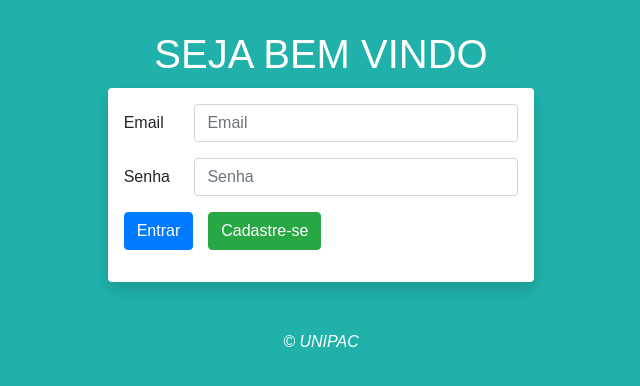
After one commit to hemilioaraujo/portal_ensino, a Django app: page /login/ in a window 1280 px wide. The commit adds this page. Shown: the top 386 px of the page, without its empty margins (319-959 px from the left). Run offline with Django 3.2, Linux system fonts and the light colour scheme; some libraries are stand-ins or nearby versions.

Commit message:
Criando template de login

```diff
--- a/templates/base.html
+++ b/templates/base.html
@@ -8,28 +8,16 @@
         <meta http-equiv="X-UA-Compatible" content="ie=edge">
         <link rel="stylesheet" href="https://stackpath.bootstrapcdn.com/bootstrap/4.2.1/css/bootstrap.min.css">
         <link rel="stylesheet" href="https://use.fontawesome.com/releases/v5.6.3/css/all.css" integrity="sha384-UHRtZLI+pbxtHCWp1t77Bi1L4ZtiqrqD80Kn4Z8NTSRyMA2Fd33n5dQ8lWUE00s/" crossorigin="anonymous">
-        <link rel="stylesheet" href="{% static 'stick-footer.css' %}">
+        <link rel="stylesheet" href="{% static 'style.css' %}">
         <title>{% block title %}{%endblock%}</title>
     </head>
 
-    <body>
-    <div class="container">
-        {% block search %}{% endblock %}
-    </div>
+    <body class="container-fluid">
+        {% block main %}
 
-        <div class="container">
-            <div class="jumbotron">
-                {% block main %} {% endblock %}
-            </div>
-        </div>
+        {% endblock %}
 
         {% block footer %}
-
-          <footer class="footer">
-          <div class="container">
-            <p class="text-muted">Aqui a história acontece!</p>
-          </div>
-        </footer>
 
         {% endblock %}
 
--- /dev/null
+++ b/templates/login.html
@@ -0,0 +1,87 @@
+{% extends 'base.html' %}
+
+{% block title %} Login {% endblock %}
+
+{% block main %}
+
+    <header>
+        <h1>SEJA BEM VINDO</h1>
+    </header>
+    <section class="row">
+            <div class="col">
+
+            </div>
+
+                <div class="col-9 col-sm-7 col-lg-4 text-justify shadow p-3 mb-5 bg-white rounded align-center">
+                    <form>
+                        <div class="form-group row">
+                            <label for="inputEmail1" class="col-sm-2 col-form-label">Email</label>
+                            <div class="col-sm-10">
+                                <input type="email" class="form-control" id="inputEmail1" placeholder="Email" required>
+                            </div>
+                        </div>
+                        <div class="form-group row">
+                            <label for="inputPassword1" class="col-sm-2 col-form-label">Senha</label>
+                            <div class="col-sm-10">
+                                <input type="password" class="form-control" id="inputPassword1" placeholder="Senha" required>
+                            </div>
+                        </div>
+                        <div class="form-group row">
+                            <div class="col-auto">
+                                <button type="submit" class="btn btn-primary">Entrar</button>
+                    </form>
+                </div>
+                <button onclick="document.getElementById('id01').style.display='block'" class='btn btn-success'>Cadastre-se</button>
+
+                <div id="id01" class="modal">
+                  <span onclick="document.getElementById('id01').style.display='none'" class="close" title="Close Modal">&times;</span>
+                  <form class="form-group">
+                    <div class="container">
+                      <h1>Cadastre-se</h1>
+                      <p>Por favor, preencha todos os campos para criar sua nova conta. :)</p>
+                      <hr>
+                      <div class="form-group row">
+                        <label for="inputEmail1" class="col-sm-2 col-form-label">Email</label>
+                        <div class="col-sm-10">
+                            <input type="email" class="form-control" id="inputEmail1" placeholder="Email" required>
+                        </div>
+                    </div>
+                    <div class="form-group row">
+                        <label for="inputPassword1" class="col-sm-2 col-form-label">Senha</label>
+                        <div class="col-sm-10">
+                            <input type="password" class="form-control" id="inputPassword1" placeholder="Senha" required>
+                        </div>
+                    </div>
+                    <div class="form-group row">
+                        <label for="inputPassword1" class="col-sm-2 col-form-label">Repita a senha</label>
+                        <div class="col-sm-10">
+                            <input type="password" class="form-control" id="inputPassword1" placeholder="Senha" required>
+                        </div>
+                    </div>
+                      <label>
+                        <input type="checkbox" checked="checked" name="remember" style="margin-bottom:15px"> Lembrar de mim
+                      </label>
+
+                      <div class="clearfix">
+                        <button type="button" onclick="document.getElementById('id01').style.display='none'" class="btn btn-danger">Cancelar</button>
+                        <button type="submit" class="btn btn-success">Entrar</button>
+                      </div>
+                    </div>
+                  </form>
+                </div>
+            </div>
+        </div>
+
+            <div class="col">
+
+            </div>
+    </section>
+
+{% endblock %}
+
+{% block footer %}
+
+    <footer>&copy; UNIPAC</footer>
+
+{% endblock %}
+</html>
```
